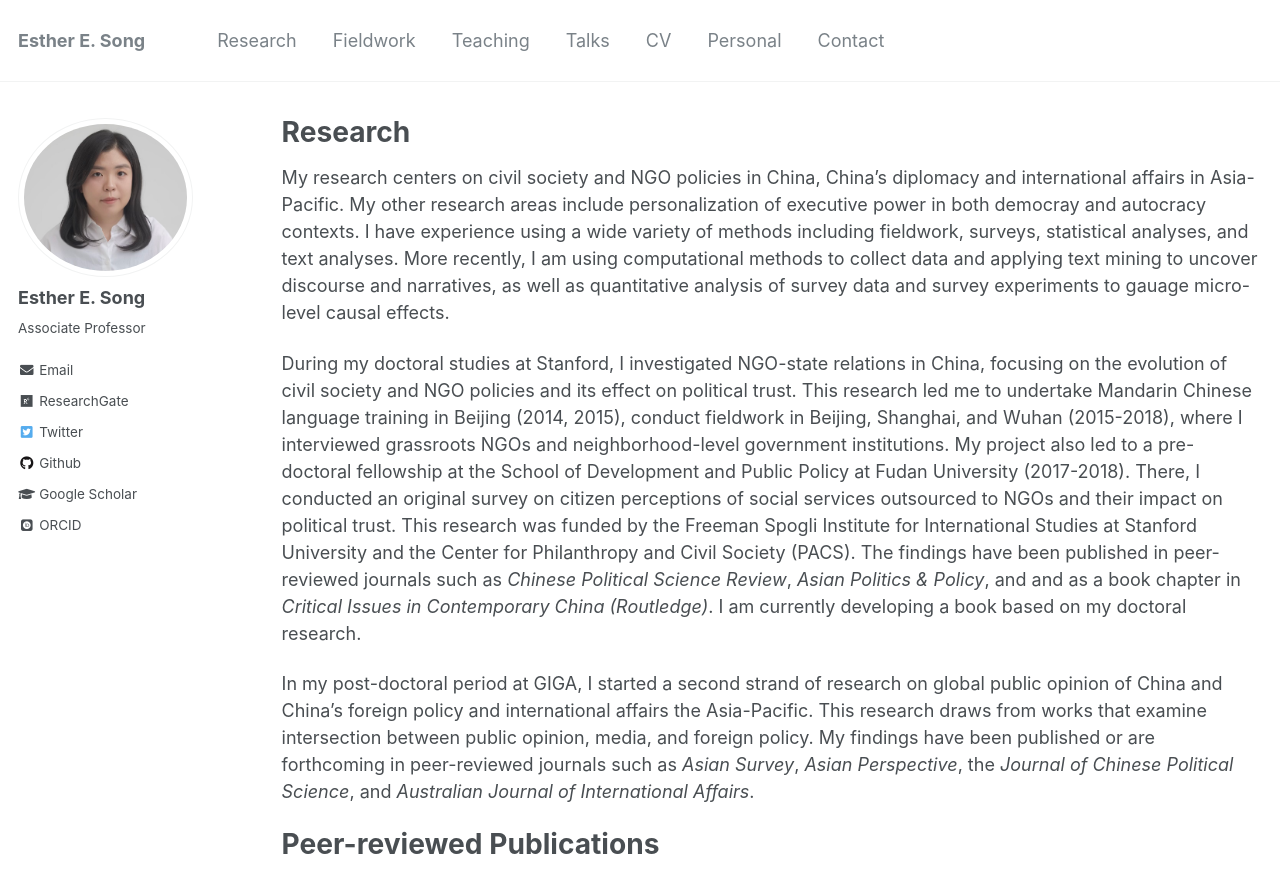
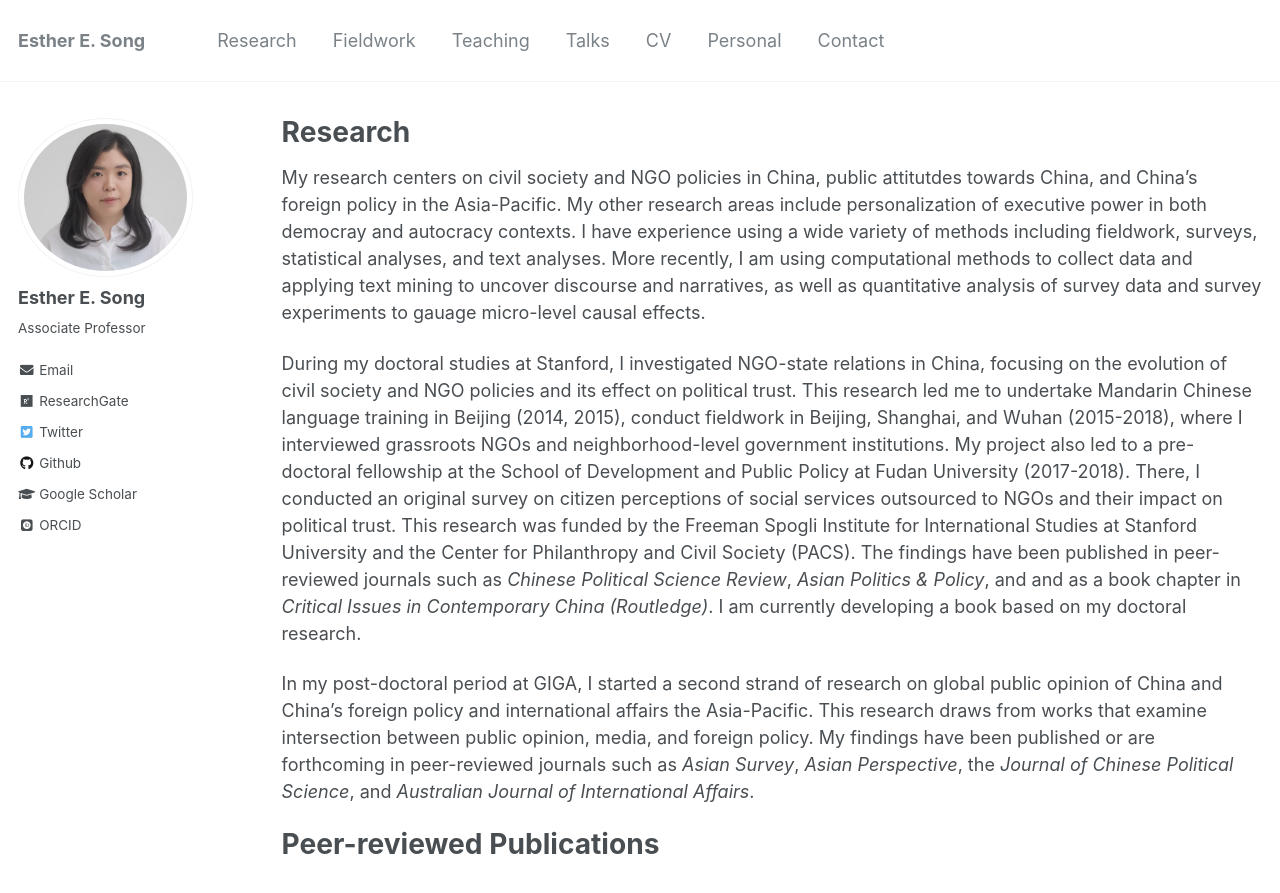
Before and after one commit to ehsong/ehsong.github.io, a Jekyll site: the page built from _pages/research.md, in a window 1280 px wide and 900 px high. Shown: the top 893 px of the window. Built offline with Jekyll 4.4.1, drawn with Linux system fonts in a browser that asks for light colours; some web fonts are replaced.

Commit message:
Update research.md

```diff
--- a/_pages/research.md
+++ b/_pages/research.md
@@ -6,7 +6,7 @@
 ---
 
 {% include base_path %}
-My research centers on civil society and NGO policies in China, China's diplomacy and international affairs in Asia-Pacific. My other research areas include personalization of executive power in both democray and autocracy contexts. I have experience using a wide variety of methods including fieldwork, surveys, statistical analyses, and text analyses. More recently, I am using computational methods to collect data and applying text mining to uncover discourse and narratives, as well as quantitative analysis of survey data and survey experiments to gauage micro-level causal effects.
+My research centers on civil society and NGO policies in China, public attitutdes towards China, and China's foreign policy in the Asia-Pacific. My other research areas include personalization of executive power in both democray and autocracy contexts. I have experience using a wide variety of methods including fieldwork, surveys, statistical analyses, and text analyses. More recently, I am using computational methods to collect data and applying text mining to uncover discourse and narratives, as well as quantitative analysis of survey data and survey experiments to gauage micro-level causal effects.
 
 During my doctoral studies at Stanford, I investigated NGO-state relations in China, focusing on the evolution of civil society and NGO policies and its effect on political trust. This research led me to undertake Mandarin Chinese language training in Beijing (2014, 2015), conduct fieldwork in Beijing, Shanghai, and Wuhan (2015-2018), where I interviewed grassroots NGOs and neighborhood-level government institutions. My project also led to a pre-doctoral fellowship at the School of Development and Public Policy at Fudan University (2017-2018). There, I conducted an original survey on citizen perceptions of social services outsourced to NGOs and their impact on political trust. This research was funded by the Freeman Spogli Institute for International Studies at Stanford University and the Center for Philanthropy and Civil Society (PACS). The findings have been published in peer-reviewed journals such as *Chinese Political Science Review*, *Asian Politics & Policy*, and and as a book chapter in *Critical Issues in Contemporary China (Routledge)*. I am currently developing a book based on my doctoral research.
 
```
